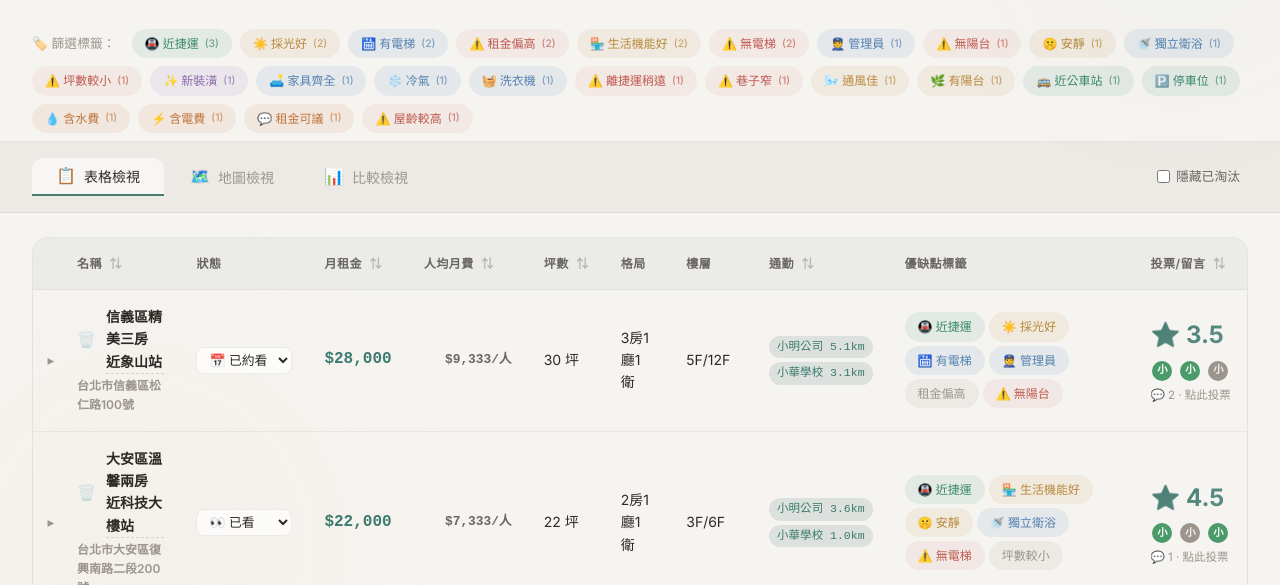
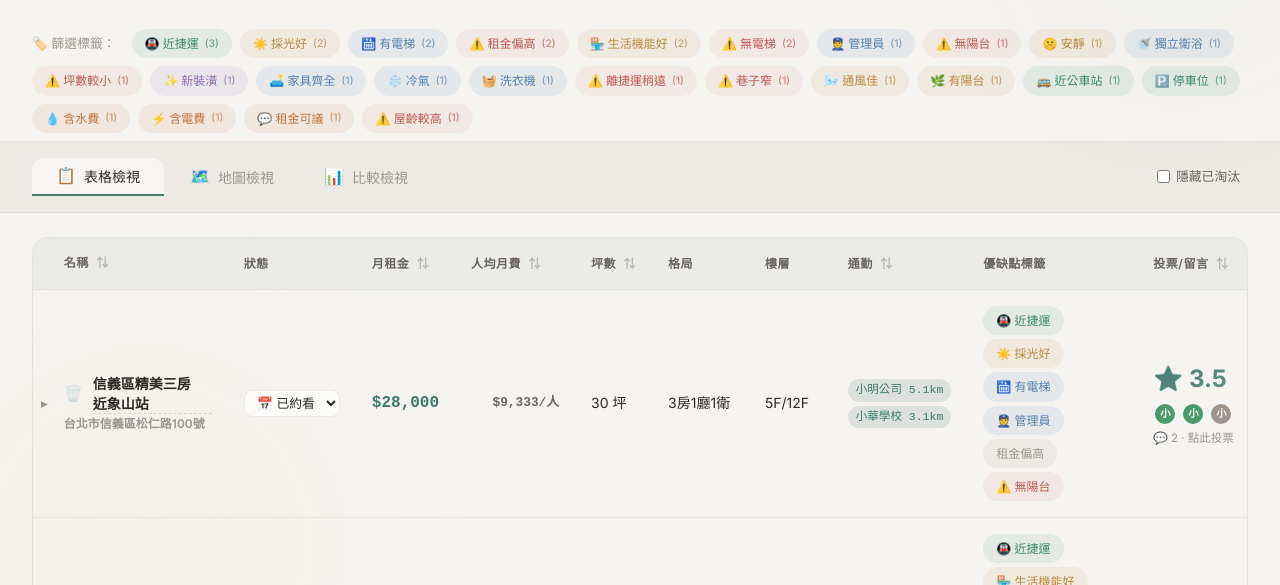
Before and after one commit to Kay2cat/rent-compare, a plain HTML site: page index.html in a window 1280 px wide. Shown: the part 211-796 px from the top of the page. Drawn offline with nearby package versions, Linux system fonts and the light colour scheme.

Commit message:
更新網頁css設定

```diff
--- a/css/index.css
+++ b/css/index.css
@@ -376,6 +376,34 @@ body::after {
   font-size: 0.875rem;
 }
 
+/* 欄寬控制 — 避免名稱被長標籤擠成一字一行 */
+.property-table th,
+.property-table td {
+  word-break: keep-all;       /* 中文不要逐字斷行 */
+  overflow-wrap: break-word;
+}
+/* 名稱欄：給足空間，允許在空白/標點換行但不逐字 */
+.property-table .col-name {
+  min-width: 180px;
+  max-width: 240px;
+  white-space: normal;
+  line-height: 1.4;
+}
+/* 標籤欄：限制寬度，讓標籤自己換行而非搶走名稱空間 */
+.property-table .col-tags {
+  max-width: 260px;
+  min-width: 170px;
+}
+/* 數值欄不換行 */
+.property-table td:nth-child(3),
+.property-table td:nth-child(4),
+.property-table td:nth-child(5),
+.property-table td:nth-child(6),
+.property-table td:nth-child(7),
+.property-table td:nth-child(8) {
+  white-space: nowrap;
+}
+
 .property-table thead {
   background: rgba(74, 124, 114, 0.06);
   position: sticky;
@@ -430,6 +458,8 @@ body::after {
 .property-name {
   font-weight: 600;
   color: var(--text-primary);
+  word-break: keep-all;
+  overflow-wrap: anywhere;
 }
 
 .property-name a {
@@ -437,6 +467,8 @@ body::after {
   text-decoration: none;
   border-bottom: 1px dashed var(--border-glass-hover);
   transition: border-color var(--transition-fast);
+  word-break: keep-all;
+  overflow-wrap: anywhere;
 }
 
 .property-name a:hover {
--- a/index.html
+++ b/index.html
@@ -104,7 +104,7 @@
           <thead>
             <tr>
               <th class="col-toggle"></th>
-              <th data-sort="name">名稱 <span class="sort-icon">⇅</span></th>
+              <th data-sort="name" class="col-name">名稱 <span class="sort-icon">⇅</span></th>
               <th data-sort="huntStatus">狀態</th>
               <th data-sort="rent">月租金 <span class="sort-icon">⇅</span></th>
               <th data-sort="perPerson">人均月費 <span class="sort-icon">⇅</span></th>
@@ -112,8 +112,8 @@
               <th data-sort="layout">格局</th>
               <th data-sort="floor">樓層</th>
               <th data-sort="commute" id="th-commute">通勤 <span class="sort-icon">⇅</span></th>
-              <th>優缺點標籤</th>
-              <th data-sort="avgVote">投票/留言 <span class="sort-icon">⇅</span></th>
+              <th class="col-tags">優缺點標籤</th>
+              <th data-sort="avgVote" class="col-vote">投票/留言 <span class="sort-icon">⇅</span></th>
             </tr>
           </thead>
           <tbody id="table-body">
--- a/js/table-view.js
+++ b/js/table-view.js
@@ -86,6 +86,7 @@ const TableView = (() => {
 
       // === 名稱 ===
       const tdName = document.createElement('td');
+      tdName.className = 'col-name';
       const nameEl = document.createElement('div');
       nameEl.className = 'property-name';
 
@@ -178,6 +179,7 @@ const TableView = (() => {
 
       // === 優缺點標籤 ===
       const tdTags = document.createElement('td');
+      tdTags.className = 'col-tags';
       const tagsContainer = document.createElement('div');
       tagsContainer.className = 'property-tags';
       const allTags = [...TagSystem.parseTags(p.pros), ...TagSystem.parseTags(p.cons)];
```
